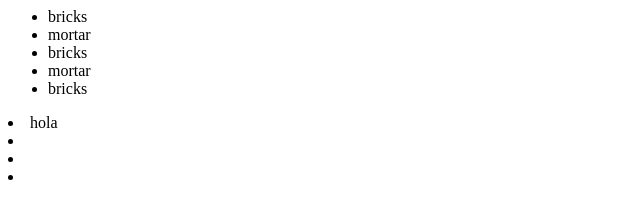
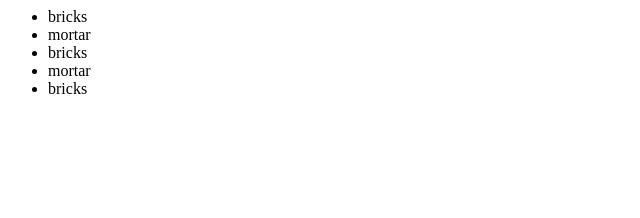
Before and after one commit to AhmedMashhour0/newGetTest, a plain HTML site: page index.html in a window 1280 px wide. Shown: the full height of the page, 0-640 px from the left. Drawn offline with Linux system fonts and the light colour scheme.

Commit message:
yes I know

```diff
--- a/index.html
+++ b/index.html
@@ -10,12 +10,7 @@
 
 			</ul>
 		</div>
-		<div>
-			<li>hola</li>
-			<li></li>
-			<li></li>
-			<li></li>
-		</div>
+
 
 	</body>
 </html>
```
